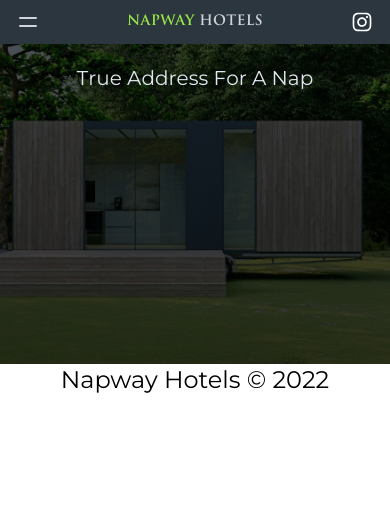
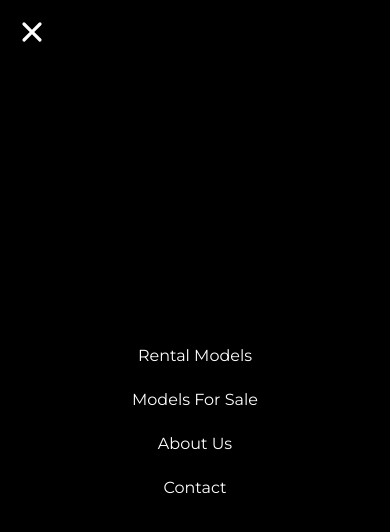
Before and after one commit to a-yb/napway-hotels, a Next.js app: page / in a window 390 px wide. Shown: the top 532 px of the page. Built offline with nearby package versions, Linux system fonts and the light colour scheme.

Commit message:
Mobile Menu and Active page styles added!

```diff
--- a/components/HamburgerMenu/HamburgerMenu.module.css
+++ b/components/HamburgerMenu/HamburgerMenu.module.css
@@ -1,13 +1,28 @@
 .hamburger-menu {
-  @apply absolute h-screen z-50 bg-black;
+  @apply absolute
+  w-full
+  h-screen
+  z-50
+  bg-black;
 }
 
 .menu {
+  @apply h-full relative;
 }
 
 .menu-items {
+  @apply h-full
+  flex flex-col justify-center items-center gap-5;
 }
 
 .menu-item {
   @apply text-white;
 }
+
+.menu-close-btn {
+  @apply absolute top-4 left-4;
+}
+
+.menu-close-btn__icon {
+  @apply fill-white;
+}
--- a/components/HamburgerMenu/index.tsx
+++ b/components/HamburgerMenu/index.tsx
@@ -1,12 +1,27 @@
-import React from 'react'
+import { motion } from 'framer-motion'
+import React, { useContext } from 'react'
 import Link from 'next/link'
 
 import styles from './HamburgerMenu.module.css'
+import { HamburgeMenuContext } from '../../context/HamburgerMenuContext'
+
+import { HiX } from 'react-icons/hi'
 
 function HamburgerMenu() {
+  const { isActive, toggleMenu } = useContext(HamburgeMenuContext)!
   return (
-    <div className={styles['hamburger-menu']}>
+    <motion.div
+      className={styles['hamburger-menu'] + ' ' + (isActive ? '' : 'hidden')}
+    >
       <nav className={styles['menu']}>
+        <button
+          className={styles['menu-close-btn']}
+          onClick={() => {
+            toggleMenu()
+          }}
+        >
+          <HiX className={styles['menu-close-btn__icon']} size={32} />
+        </button>
         <ul className={styles['menu-items']}>
           <li className={styles['menu-item']}>
             <Link href={'/rental-models'}>Rental Models</Link>
@@ -22,7 +37,7 @@ function HamburgerMenu() {
           </li>
         </ul>
       </nav>
-    </div>
+    </motion.div>
   )
 }
 
--- a/components/Navbar/Navbar.module.css
+++ b/components/Navbar/Navbar.module.css
@@ -15,7 +15,8 @@
 }
 
 .nav-mobile {
-  @apply flex items-center justify-between h-full mx-4 md:hidden;
+  @apply flex items-center justify-between
+  h-full mx-4 md:hidden;
 }
 
 .nav-items {
@@ -25,6 +26,6 @@
 
 .nav-item {
   @apply text-xs md:text-sm
-  hover:text-gray-50 hover:underline underline-offset-2
+  hover:text-gray-50 hover:underline underline-offset-4
   transition-all duration-150;
 }
--- a/components/Navbar/index.tsx
+++ b/components/Navbar/index.tsx
@@ -1,14 +1,19 @@
 import Link from 'next/link'
 import { useRouter } from 'next/router'
 import { motion } from 'framer-motion'
+import React, { useContext } from 'react'
+
+import { HamburgeMenuContext } from '../../context/HamburgerMenuContext'
 
 import { AiOutlineInstagram } from 'react-icons/ai'
 
+import { HiMenu } from 'react-icons/hi'
+
 import styles from './Navbar.module.css'
-import HamburgerMenu from '../HamburgerMenu'
 
 function Navbar() {
   const router = useRouter()
+  const { isActive, toggleMenu } = useContext(HamburgeMenuContext)!
   return (
     <header className={styles['navbar']}>
       <div className="global-wrapper h-full">
@@ -20,16 +25,40 @@ function Navbar() {
           </Link>
 
           <ul className={styles['nav-items']}>
-            <li className={styles['nav-item']}>
+            <li
+              className={
+                styles['nav-item'] +
+                ' ' +
+                (router.pathname === '/rental-models' ? 'underline' : '')
+              }
+            >
               <Link href={'/rental-models'}>Rent</Link>
             </li>
-            <li className={styles['nav-item']}>
+            <li
+              className={
+                styles['nav-item'] +
+                ' ' +
+                (router.pathname === '/models-for-sale' ? 'underline' : '')
+              }
+            >
               <Link href={'/models-for-sale'}>Buy</Link>
             </li>
-            <li className={styles['nav-item']}>
-              <Link href={'/about'}>About</Link>
+            <li
+              className={
+                styles['nav-item'] +
+                ' ' +
+                (router.pathname === '/about' ? 'underline' : '')
+              }
+            >
+              <Link href={'/about'}>About Us</Link>
             </li>
-            <li className={styles['nav-item']}>
+            <li
+              className={
+                styles['nav-item'] +
+                ' ' +
+                (router.pathname === '/contact' ? 'underline' : '')
+              }
+            >
               <Link href={'/contact'}>Contact</Link>
             </li>
           </ul>
@@ -49,20 +78,9 @@ function Navbar() {
         </nav>
         <nav className={styles['nav-mobile']}>
           <div className="nav-mobile-icon">
-            <svg
-              xmlns="http://www.w3.org/2000/svg"
-              className="h-6 w-6"
-              fill="none"
-              viewBox="0 0 24 24"
-              stroke="currentColor"
-            >
-              <path
-                strokeLinecap="round"
-                strokeLinejoin="round"
-                strokeWidth="2"
-                d="M4 8h16M4 16h16"
-              />
-            </svg>
+            <button onClick={() => toggleMenu()}>
+              <HiMenu size={24} />
+            </button>
           </div>
           <Link href="/" passHref>
             <h1 className={styles['logo']}>
--- /dev/null
+++ b/context/HamburgerMenuContext.tsx
@@ -0,0 +1,26 @@
+import { createContext, FC, useState } from 'react'
+import { HamburgerMenuContextState } from '../types/HamburgerContextState'
+
+const contextDefaultValues: HamburgerMenuContextState = {
+  isActive: true,
+  toggleMenu: () => {},
+}
+
+export const HamburgeMenuContext =
+  createContext<HamburgerMenuContextState | null>(contextDefaultValues)
+
+export const HamburgerMenuProvider: FC = ({ children }) => {
+  const [isActive, setIsActive] = useState<boolean>(
+    contextDefaultValues.isActive
+  )
+
+  const toggleMenu = () => {
+    setIsActive(!isActive)
+  }
+
+  return (
+    <HamburgeMenuContext.Provider value={{ isActive, toggleMenu }}>
+      {children}
+    </HamburgeMenuContext.Provider>
+  )
+}
--- a/pages/_app.tsx
+++ b/pages/_app.tsx
@@ -1,20 +1,28 @@
 import type { AppProps } from 'next/app'
+import type { Provider } from 'react'
 
 import Footer from '../components/Footer'
 import Layout from '../components/Layout'
 import Navbar from '../components/Navbar'
-
 import HamburgerMenu from '../components/HamburgerMenu'
 
+// GLOBAL CSS
 import '../styles/globals.css'
+
+// UTILS
+import Compose from '../utils/Compose'
+// PROVIDERS
+import { HamburgerMenuProvider } from '../context/HamburgerMenuContext'
 
 function MyApp({ Component, pageProps }: AppProps) {
   return (
     <Layout>
-      {/* <HamburgerMenu /> */}
-      <Navbar />
-      <Component {...pageProps} />
-      <Footer />
+      <Compose components={[HamburgerMenuProvider]}>
+        <HamburgerMenu />
+        <Navbar />
+        <Component {...pageProps} />
+        <Footer />
+      </Compose>
     </Layout>
   )
 }
--- /dev/null
+++ b/types/HamburgerContextState.ts
@@ -0,0 +1,4 @@
+export type HamburgerMenuContextState = {
+  isActive: boolean
+  toggleMenu: () => void
+}
--- /dev/null
+++ b/utils/Compose.tsx
@@ -0,0 +1,16 @@
+interface Props {
+  components: Array<React.JSXElementConstructor<React.PropsWithChildren<any>>>
+  children: React.ReactNode
+}
+
+export default function Compose(props: Props) {
+  const { components = [], children } = props
+
+  return (
+    <>
+      {components.reduceRight((acc, Comp) => {
+        return <Comp>{acc}</Comp>
+      }, children)}
+    </>
+  )
+}
```
